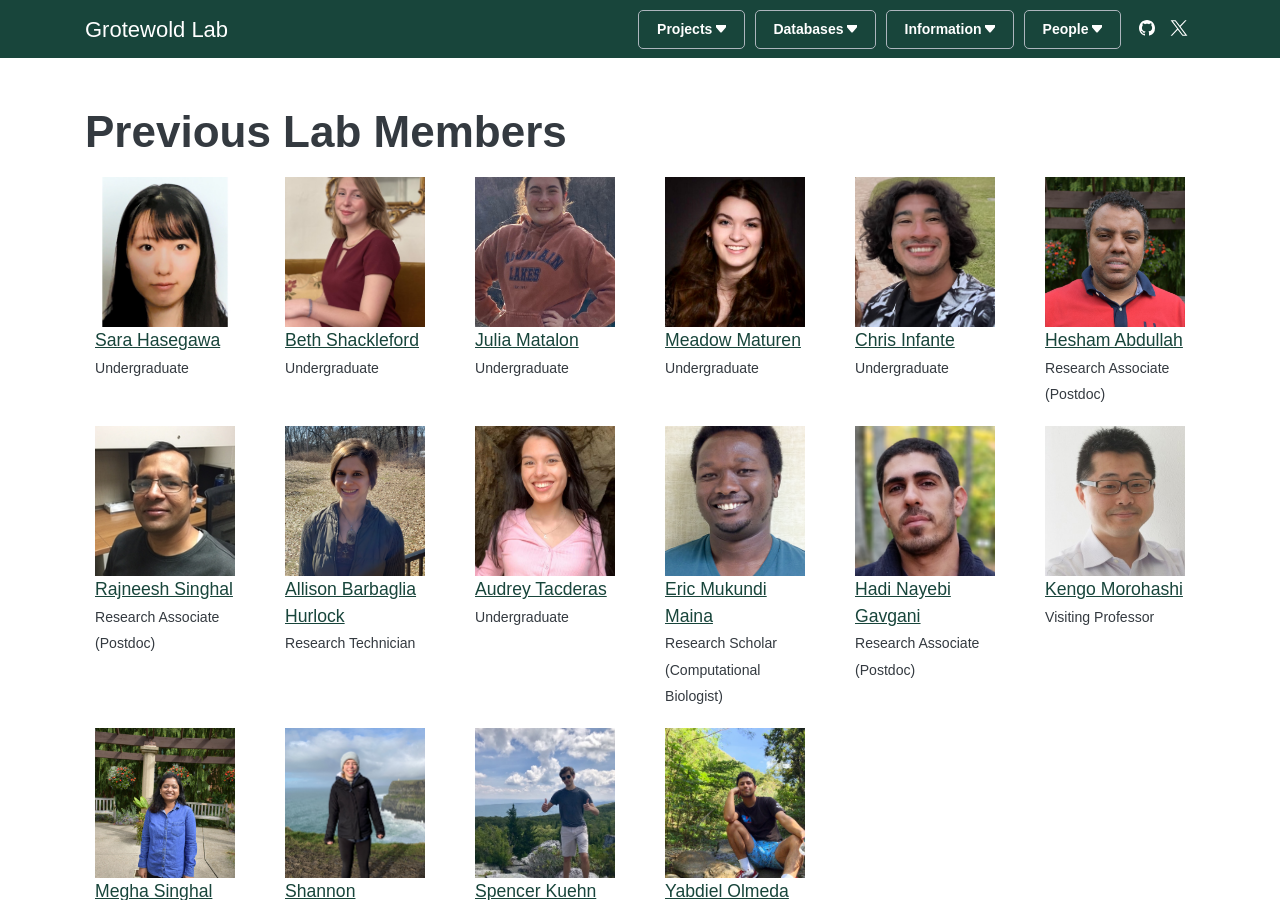
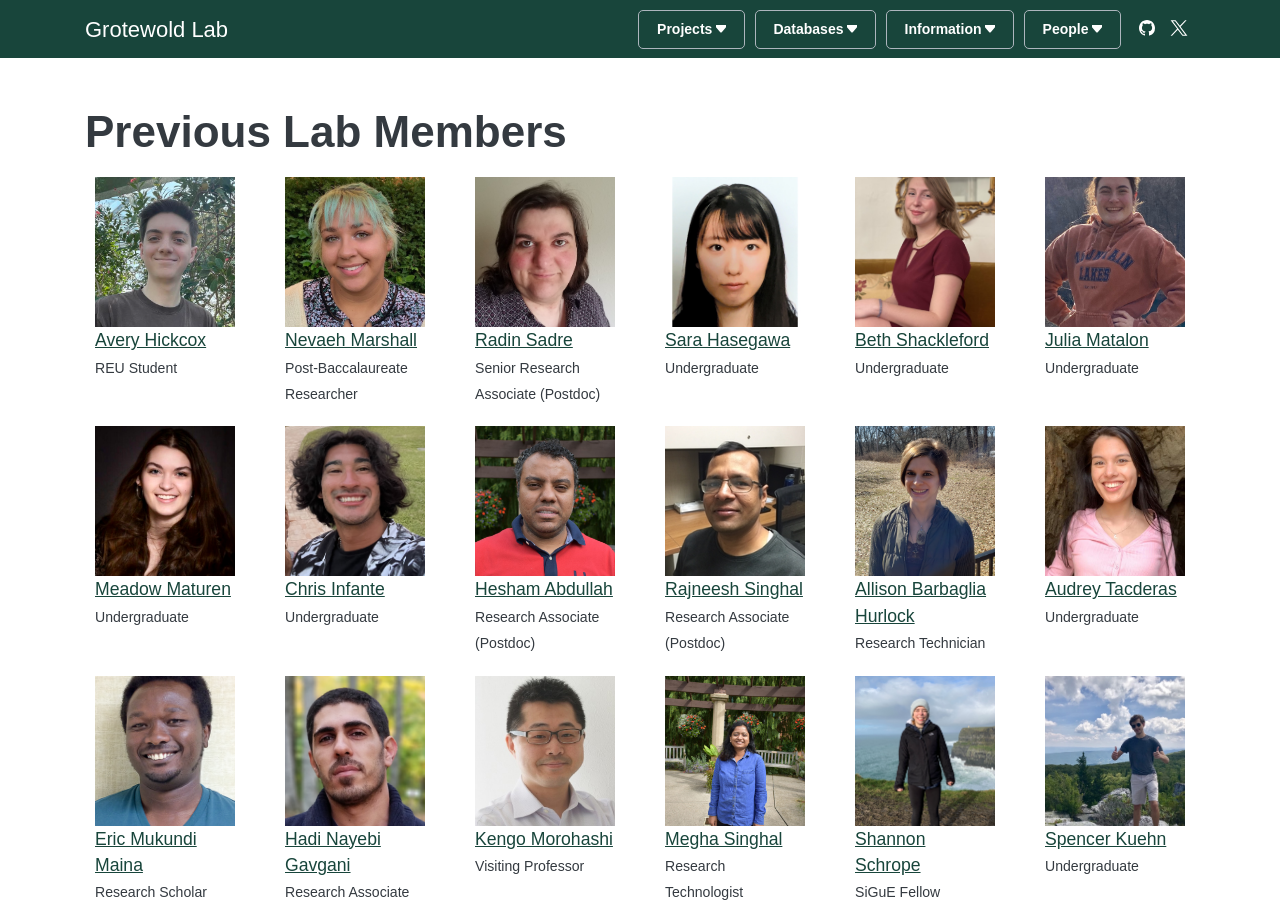
Before and after one commit to grotewold-lab/grotewold-lab.github.io, a Jekyll site: the page built from pastpeople.md, in a window 1280 px wide and 900 px high. Built offline with Jekyll 4.4.1, drawn with Linux system fonts in a browser that asks for light colours.

Commit message:
removed members avery,nevaeh,radin

```diff
--- a/_config.yml
+++ b/_config.yml
@@ -86,7 +86,6 @@ navigation:
 # (should be a subset of the files in people folder)
 current_members:
   - people/andre-wyzykowski.md
-  - people/avery-hickcox.md
   - people/aytug-ulutas.md
   - people/emily-pawlowski.md
   - people/fabio-gomez-cano.md
@@ -95,9 +94,7 @@ current_members:
   - people/liz-christensen.md
   - people/mariel-cruz-gomez.md
   - people/nan-jiang.md
-  - people/nevaeh-marshall.md
   - people/oliver-tessmer.md
-  - people/radin-sadre.md
   - people/rigo-santiago.md
   - people/sunnie-lee.md
   - people/suresh-gupta.md
@@ -111,6 +108,9 @@ current_undergrads:
 
 
 former_members:
+  - people/avery-hickcox.md
+  - people/nevaeh-marshall.md
+  - people/radin-sadre.md
   - people/sara-hasegawa.md
   - people/beth-shackleford.md
   - people/julia-matalon.md
```
